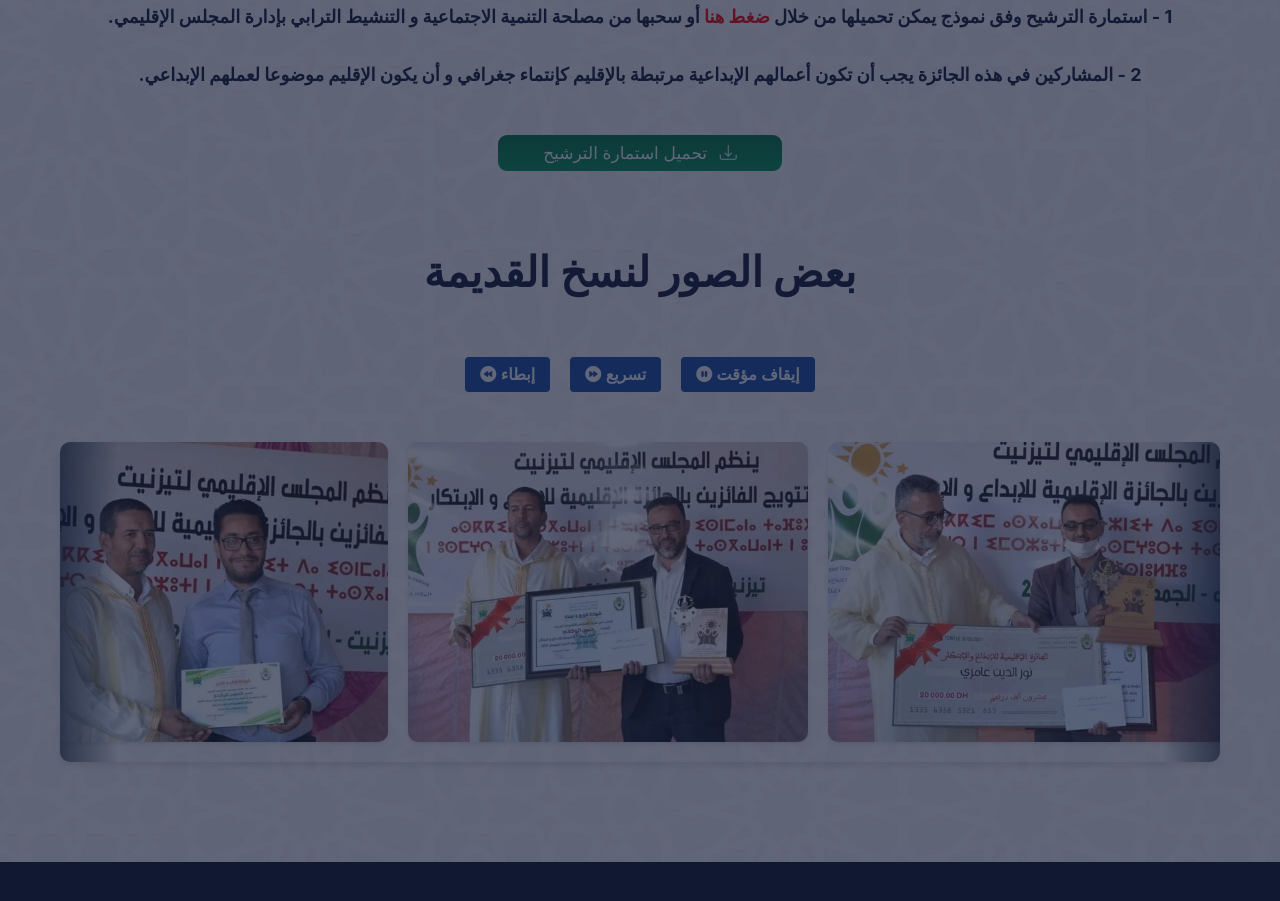
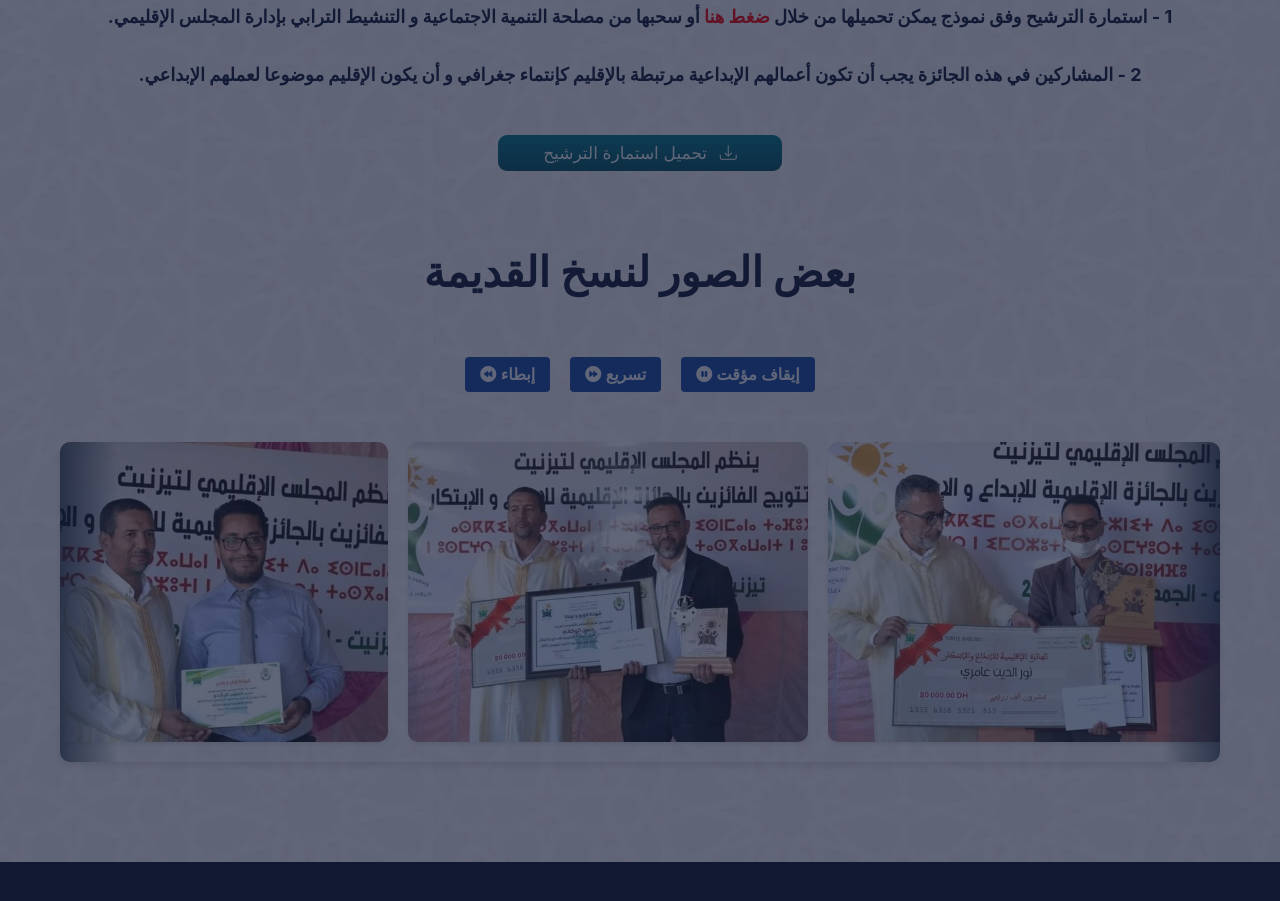
Before and after one commit to BUGA-M/TiznitEvent, a plain HTML site: page index.html in a window 1280 px wide. Shown: the part 2735-3636 px from the top of the page. Drawn offline with nearby package versions, Linux system fonts and the light colour scheme; animation ran at ten frames a second.

Commit message:
modification du btn  css

```diff
--- a/css/styles.css
+++ b/css/styles.css
@@ -937,7 +937,7 @@ footer {
     border: 0;
     border-radius: 9px;
     cursor: pointer;
-    background: linear-gradient(#007740,#009751);
+    background: linear-gradient(#027c8c, #025661);
     transition: background 0.3s ease;
 }
 .cls-btn-an button a{
@@ -946,7 +946,7 @@ footer {
     font-size: 17px;
 }
 .cls-btn-an button:hover{
-    background: linear-gradient(#093c24,#02341dc3);
+    background: linear-gradient(#01373e, #012f35);
 }
 .cls-btn-an button i {
     margin-left: 8px;
```
